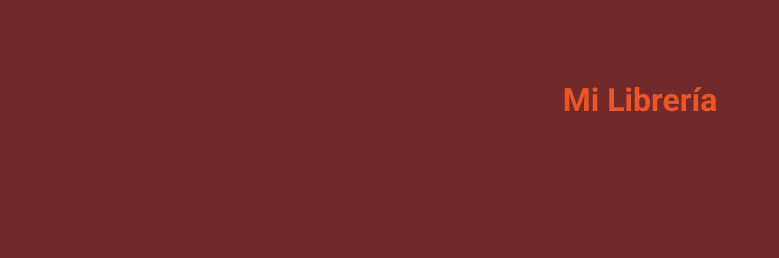
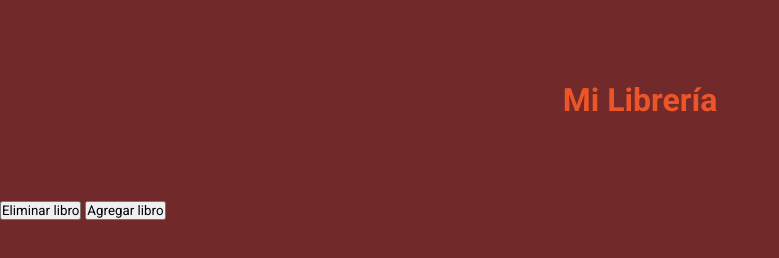
Before and after one commit to noireko/book-library, a plain HTML site: page index.html in a window 1280 px wide. Shown: the whole page, without its empty margins (0-779 px from the left). Drawn offline with Linux system fonts and the light colour scheme.

Commit message:
Added add book button section

```diff
--- a/index.html
+++ b/index.html
@@ -20,6 +20,10 @@
             </h1>
         </div>
         <div class="sect-cuerpo">
+            <div class="sect-btn">
+                <button class="btnDlt" id="dltBtn">Eliminar libro</button>
+                <button class="btnAdd" id="addBtn">Agregar libro</button>
+            </div>
             <div class="sect-books" id="sect-books">
             </div>
             <form>
```
